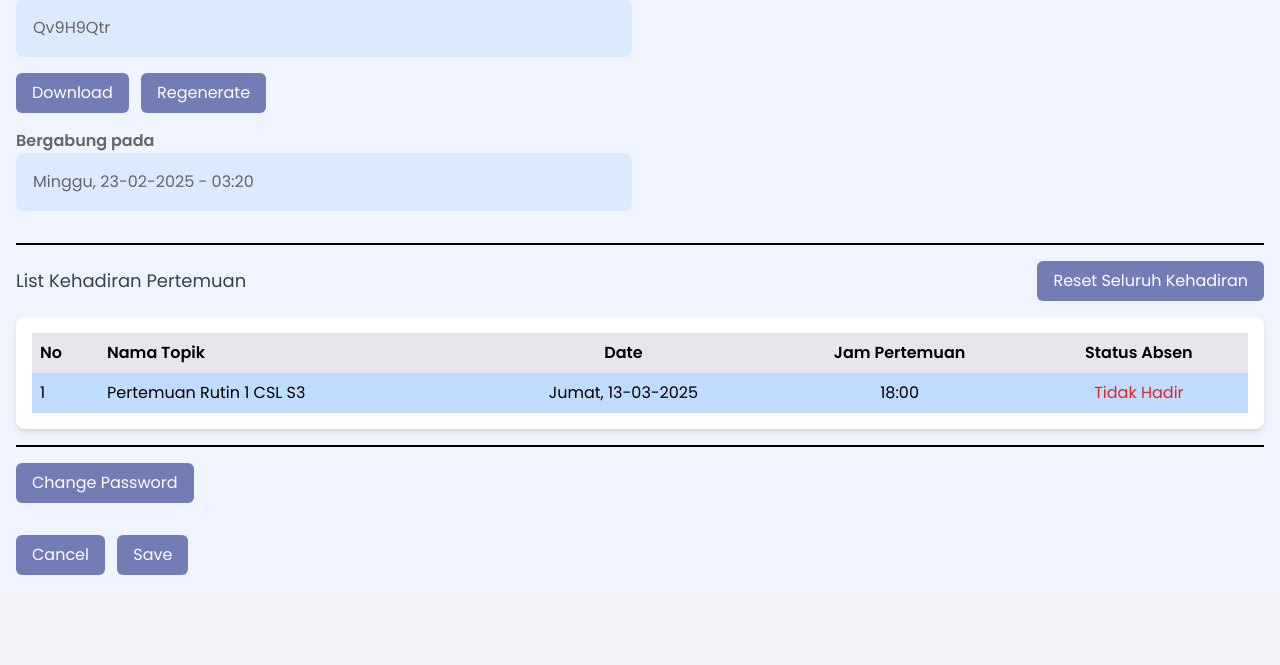
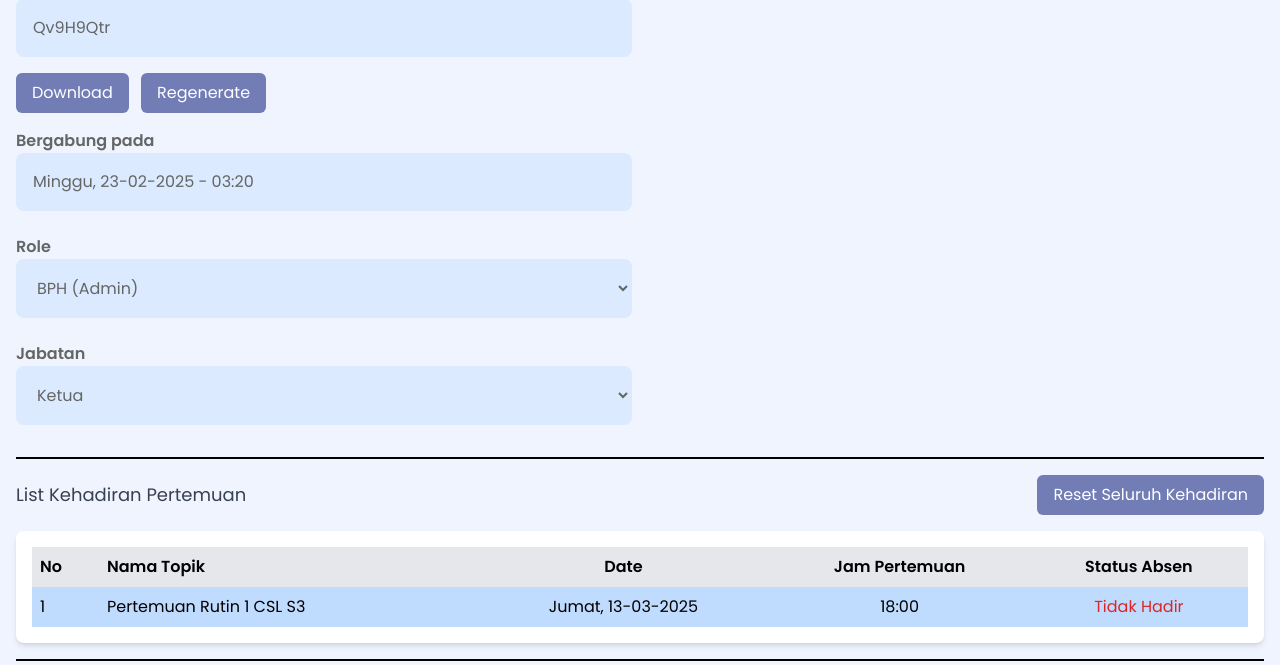
Before and after one commit to Mikaelazzz/cosmic-esport, a PHP site: page /admin/profil_user.php?id=1 in a window 1280 px wide. Shown: the part 455-1120 px from the top of the page. Before the commit the page ends 1030 px from the top, so only its background shows below. Run offline with PHP 8.4, Linux system fonts and the light colour scheme; the visitor is signed in with stand-in values (Sample User, id 1); data comes from the database, SQL or seed files in the repository; data that the repository does not hold is empty; some libraries are stand-ins or nearby versions.

Commit message:
Update profil_user.php

```diff
--- a/admin/profil_user.php
+++ b/admin/profil_user.php
@@ -247,6 +247,28 @@ if ($_SERVER['REQUEST_METHOD'] === 'GET') {
                 </div>
                 <label class="block font-bold mt-2">Bergabung pada</label>
                 <input type="text" id="created" name="created" class="w-full p-4 rounded-lg bg-blue-100 border border-transparent focus:outline-none focus:ring-2 focus:ring-blue-500 mb-4" value="<?php echo htmlspecialchars($userData['created'] ?? ''); ?>" readonly>
+                <!-- Tambahkan di bawah "Bergabung Pada" -->
+                <label class="block font-bold mt-2">Role</label>
+                <select id="role" name="role" class="w-full p-4 rounded-lg bg-blue-100 border border-transparent focus:outline-none focus:ring-2 focus:ring-blue-500 mb-4">
+                    <option value="anggota" <?php echo ($userData['role'] === 'anggota') ? 'selected' : ''; ?>>Anggota</option>
+                    <option value="admin" <?php echo ($userData['role'] === 'admin') ? 'selected' : ''; ?>>BPH (Admin)</option>
+                </select>
+
+                <label class="block font-bold mt-2">Jabatan</label>
+                <select id="jabatan" name="jabatan" class="w-full p-4 rounded-lg bg-blue-100 border border-transparent focus:outline-none focus:ring-2 focus:ring-blue-500 mb-4">
+                    <?php
+                    // Tampilkan opsi jabatan berdasarkan role
+                    if ($userData['role'] === 'anggota') {
+                        echo '<option value="Anggota" selected>Anggota</option>';
+                    } else {
+                        $jabatanOptions = ['Ketua', 'Wakil', 'Sekretaris', 'Bendahara', 'Acara', 'PDD'];
+                        foreach ($jabatanOptions as $jabatan) {
+                            $selected = ($userData['jabatan'] === $jabatan) ? 'selected' : '';
+                            echo "<option value='$jabatan' $selected>$jabatan</option>";
+                        }
+                    }
+                    ?>
+                </select>
             </div>
         </div>
 
@@ -354,6 +376,29 @@ $(document).ready(function() {
     closeButton.addEventListener('click', function() {
         window.history.back(); // This navigates to the previous page in the browser history
     });
+
+    // Fungsi untuk mengubah opsi jabatan berdasarkan role
+    function updateJabatanOptions() {
+        const role = $('#role').val();
+        const jabatanSelect = $('#jabatan');
+
+        if (role === 'anggota') {
+            jabatanSelect.html('<option value="Anggota">Anggota</option>');
+        } else if (role === 'admin') {
+            const jabatanOptions = ['Ketua', 'Wakil', 'Sekretaris', 'Bendahara', 'Acara', 'PDD'];
+            let options = '';
+            jabatanOptions.forEach(jabatan => {
+                options += `<option value="${jabatan}">${jabatan}</option>`;
+            });
+            jabatanSelect.html(options);
+        }
+    }
+
+    // Panggil fungsi saat role berubah
+    $('#role').change(updateJabatanOptions);
+
+    // Panggil fungsi saat halaman dimuat
+    updateJabatanOptions();
 
     // Simpan nilai default ke dalam variabel JavaScript
     const defaultData = {
@@ -474,24 +519,47 @@ $(document).ready(function() {
     $('#saveButton').click(function() {
         const nama_lengkap = $('#nama_lengkap').val();
         const nim = $('#nim').val();
+        const role = $('#role').val();
+        const jabatan = $('#jabatan').val();
         const profile_image = $('#avatarInput')[0].files[0];
 
-        // Validasi NIM
-        const nimPattern = /^\d{9,10}$/;
-        if (!nimPattern.test(nim)) {
+        // Cek apakah user yang diedit adalah dirinya sendiri
+        const isEditingSelf = "<?php echo $userId; ?>" === "<?php echo $_SESSION['user']['id']; ?>";
+
+        // Cek apakah role diubah dari admin ke anggota
+        const isChangingToAnggota = isEditingSelf && role === 'anggota' && "<?php echo $userData['role']; ?>" === 'admin';
+
+        if (isChangingToAnggota) {
+            // Tampilkan popup konfirmasi
             Swal.fire({
-                icon: 'error',
-                title: 'Error',
-                text: 'NIM harus 9-10 digit.',
+                title: 'Konfirmasi',
+                text: 'Apakah Anda yakin ingin mengubah diri Anda menjadi anggota?',
+                icon: 'warning',
+                showCancelButton: true,
                 confirmButtonColor: '#727DB6',
+                cancelButtonColor: '#d33',
+                confirmButtonText: 'Ya, Ubah',
+                cancelButtonText: 'Batal',
+            }).then((result) => {
+                if (result.isConfirmed) {
+                    // Lanjutkan proses update
+                    updateProfile(nama_lengkap, nim, role, jabatan, profile_image, true);
+                }
             });
-            return;
+        } else {
+            // Lanjutkan proses update tanpa konfirmasi
+            updateProfile(nama_lengkap, nim, role, jabatan, profile_image, false);
         }
+    });
 
+    // Fungsi untuk mengupdate profil
+    function updateProfile(nama_lengkap, nim, role, jabatan, profile_image, redirectAfterUpdate) {
         const formData = new FormData();
-        formData.append('id', "<?php echo $userId; ?>"); // Tambahkan ID pengguna yang akan diupdate
+        formData.append('id', "<?php echo $userId; ?>");
         formData.append('nama_lengkap', nama_lengkap);
         formData.append('nim', nim);
+        formData.append('role', role);
+        formData.append('jabatan', jabatan);
         if (profile_image) {
             formData.append('profile_image', profile_image);
         }
@@ -511,7 +579,32 @@ $(document).ready(function() {
                         text: 'Profil berhasil diperbarui!',
                         confirmButtonColor: '#727DB6',
                     }).then(() => {
+                        if (redirectAfterUpdate) {
+                            // Tampilkan hitung mundur 5 detik
+                            let timer = 5;
+                            const timerInterval = setInterval(() => {
+                                Swal.fire({
+                                    title: 'Anda akan dialihkan dalam...',
+                                    html: `<b>${timer}</b> detik`,
+                                    timer: 1000, // Update setiap 1 detik
+                                    timerProgressBar: true,
+                                    didOpen: () => {
+                                        Swal.showLoading();
+                                    },
+                                    willClose: () => {
+                                        clearInterval(timerInterval);
+                                    }
+                                });
+                                timer--;
+                            }, 1000);
+
+                            // Redirect ke page/index.php setelah 5 detik
+                            setTimeout(() => {
+                                window.location.href = '../page/index.php';
+                            }, 5000);
+                        } else {
                             window.location.href = '../admin/anggota.php';
+                        }
                     });
                 } else {
                     Swal.fire({
@@ -532,7 +625,8 @@ $(document).ready(function() {
                 });
             }
         });
-});
+    }
+
     // Reset Seluruh Absen pada User Profile
     $('#resetAllAttendance').click(function() {
         Swal.fire({
```
Lines whose indentation alone changed are shown as unchanged.
